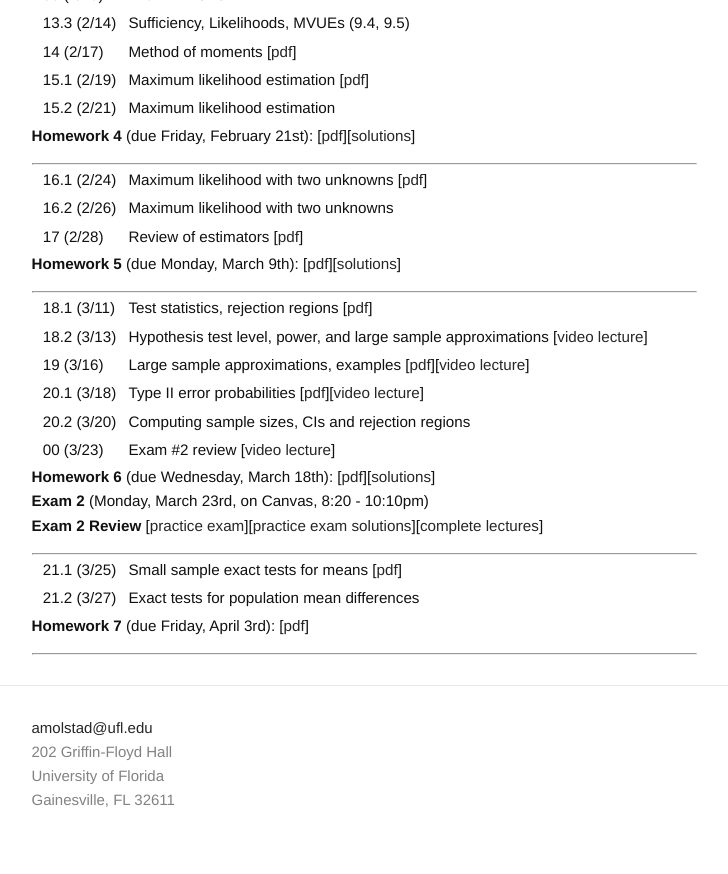
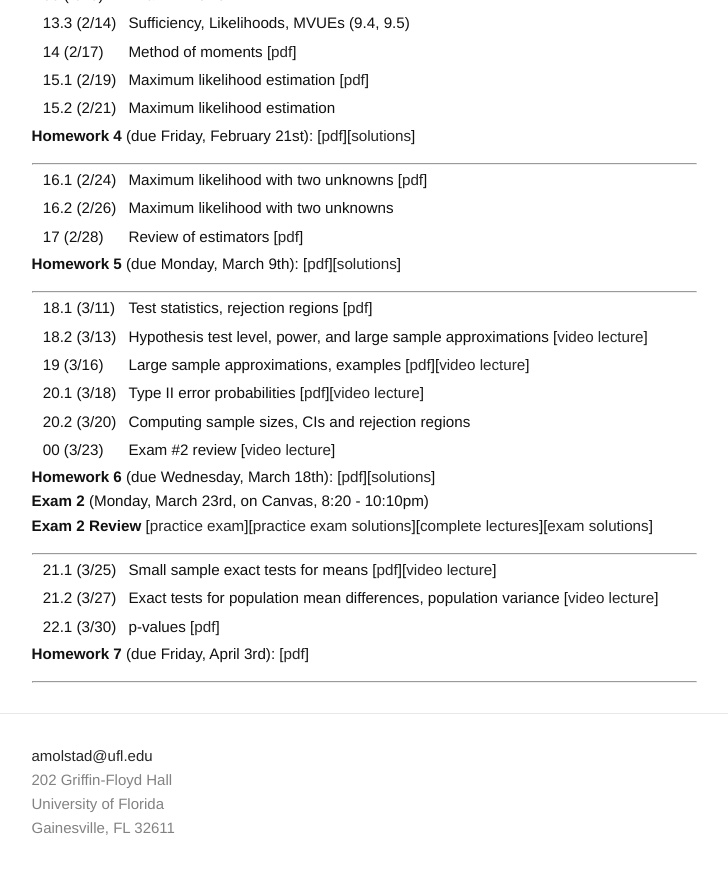
Before and after one commit to ajmolstad/ajmolstad.github.io, a Jekyll site: the page built from S20_STA4322.md, in a window 1280 px wide and 900 px high, scrolled down 910 px. Shown: the top 874 px of the window, without its empty margins (276-1004 px from the left). Built offline with Jekyll 4.4.1, drawn with Linux system fonts in a browser that asks for light colours.

Commit message:
Update S20_STA4322.md

```diff
--- a/S20_STA4322.md
+++ b/S20_STA4322.md
@@ -74,12 +74,13 @@ Note that you must be logged into your UFL eLearning account to access course no
 
 **Homework 6** (due Wednesday, March 18th): [[pdf](/docs/STA4322_S20_Homework6.pdf)][[solutions](https://ufl.instructure.com/courses/394927/files/48844140/download)]
 **Exam 2** (Monday, March 23rd, on Canvas, 8:20 - 10:10pm)
-**Exam 2 Review** [[practice exam](https://ufl.instructure.com/courses/394927/files/48655063/download?wrap=1)][[practice exam solutions](https://ufl.instructure.com/courses/394927/files/48709291/download?wrap=1)][[complete lectures](https://ufl.instructure.com/courses/394927/files/48655608/download?wrap=1)]
+**Exam 2 Review** [[practice exam](https://ufl.instructure.com/courses/394927/files/48655063/download?wrap=1)][[practice exam solutions](https://ufl.instructure.com/courses/394927/files/48709291/download?wrap=1)][[complete lectures](https://ufl.instructure.com/courses/394927/files/48655608/download?wrap=1)][[exam solutions](https://ufl.instructure.com/courses/394927/download?wrap=1)]
 
 ---------------
 
-|| 21.1 (3/25) || Small sample exact tests for means [[pdf](https://ufl.instructure.com/courses/394927/files/48963254/download?wrap=1)] ||
-|| 21.2 (3/27) || Exact tests for population mean differences  ||
+|| 21.1 (3/25) || Small sample exact tests for means [[pdf](https://ufl.instructure.com/courses/394927/files/48963254/download?wrap=1)][[video lecture](https://ufl.instructure.com/courses/394927/files?preview=49001108)] ||
+|| 21.2 (3/27) || Exact tests for population mean differences, population variance [[video lecture](https://ufl.instructure.com/files/49113022/download?download_frd=1)]  ||
+|| 22.1 (3/30) || p-values [[pdf](https://ufl.instructure.com/courses/394927/files/49112969/download?wrap=1)] ||
 
 **Homework 7** (due Friday, April 3rd): [[pdf](/docs/STA4322_S20_Homework7.pdf)]
 
```
